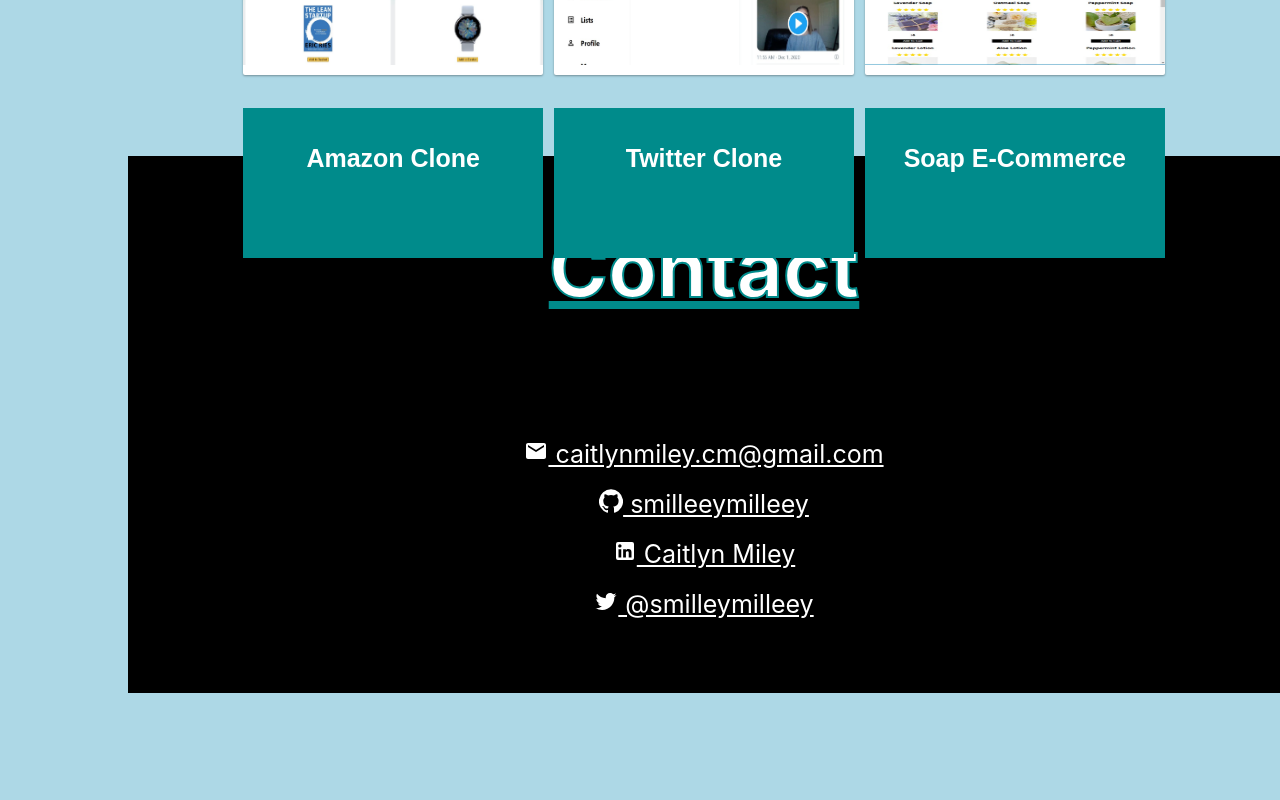
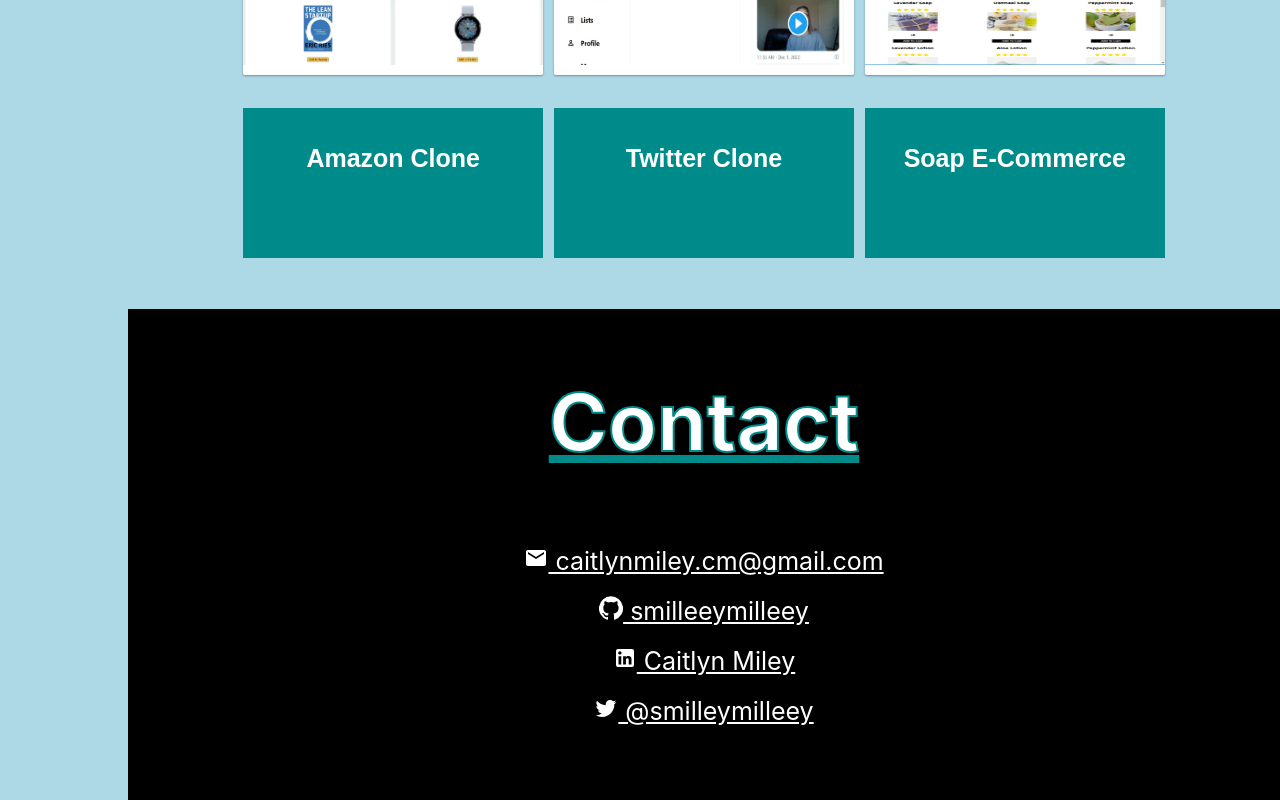
Before and after one commit to smilleeymilleey/Portfolio, a React (Create React App) app: page / in a window 1280 px wide. Shown: the part 1731-2531 px from the top of the page. Before the commit the page ends 2424 px from the top, so only its background shows below. Built offline with nearby package versions, Linux system fonts and the light colour scheme.

Commit message:
styled contact header

```diff
--- a/src/Footer.css
+++ b/src/Footer.css
@@ -1,6 +1,6 @@
 #contact__Div__Container {
 
-    margin-bottom: 5%;
+    margin-bottom: 1%;
     margin-top: 20%;
     padding: 10px 1px 1px 1px;
     font-size: 40px;
@@ -23,7 +23,9 @@
     background-color: black;
     color: white;
     margin-left: 10%;
+    margin-top: 30%;
     padding-bottom: 5%;
+
   }
 
 
```
